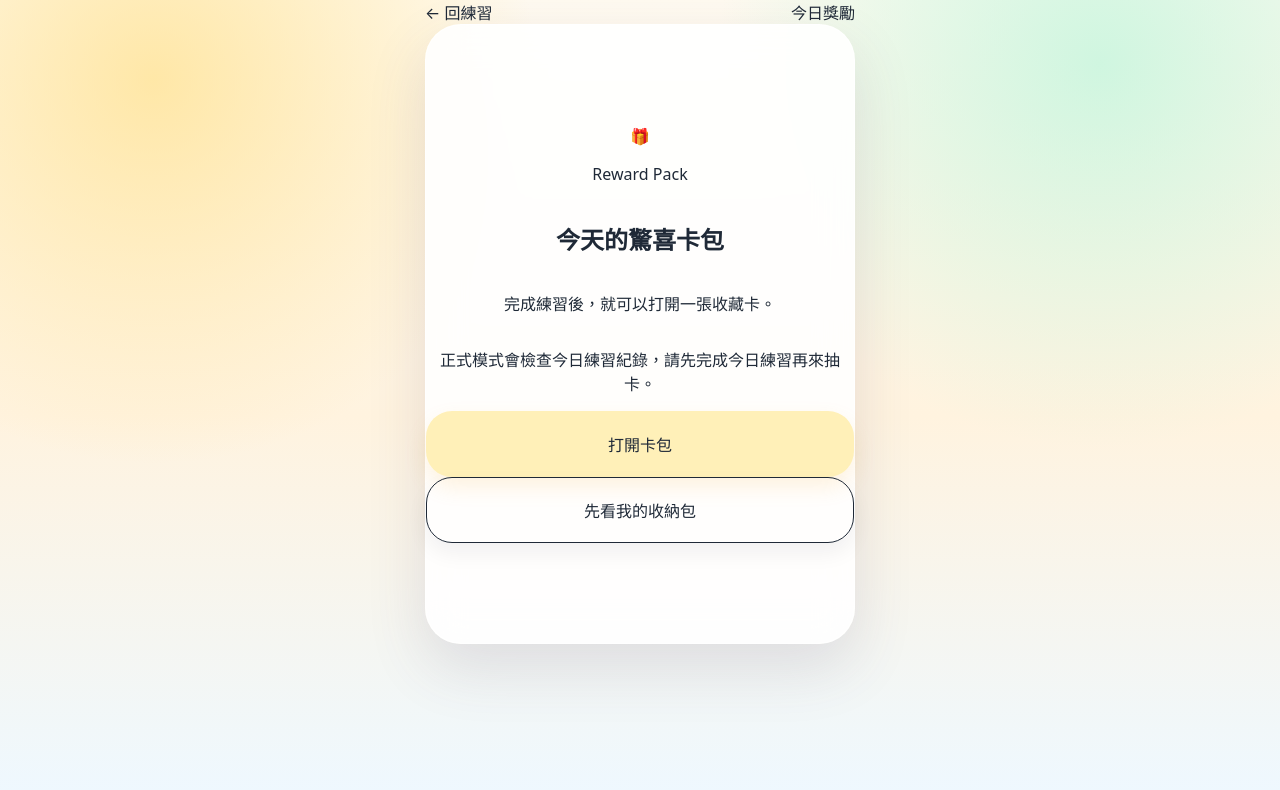
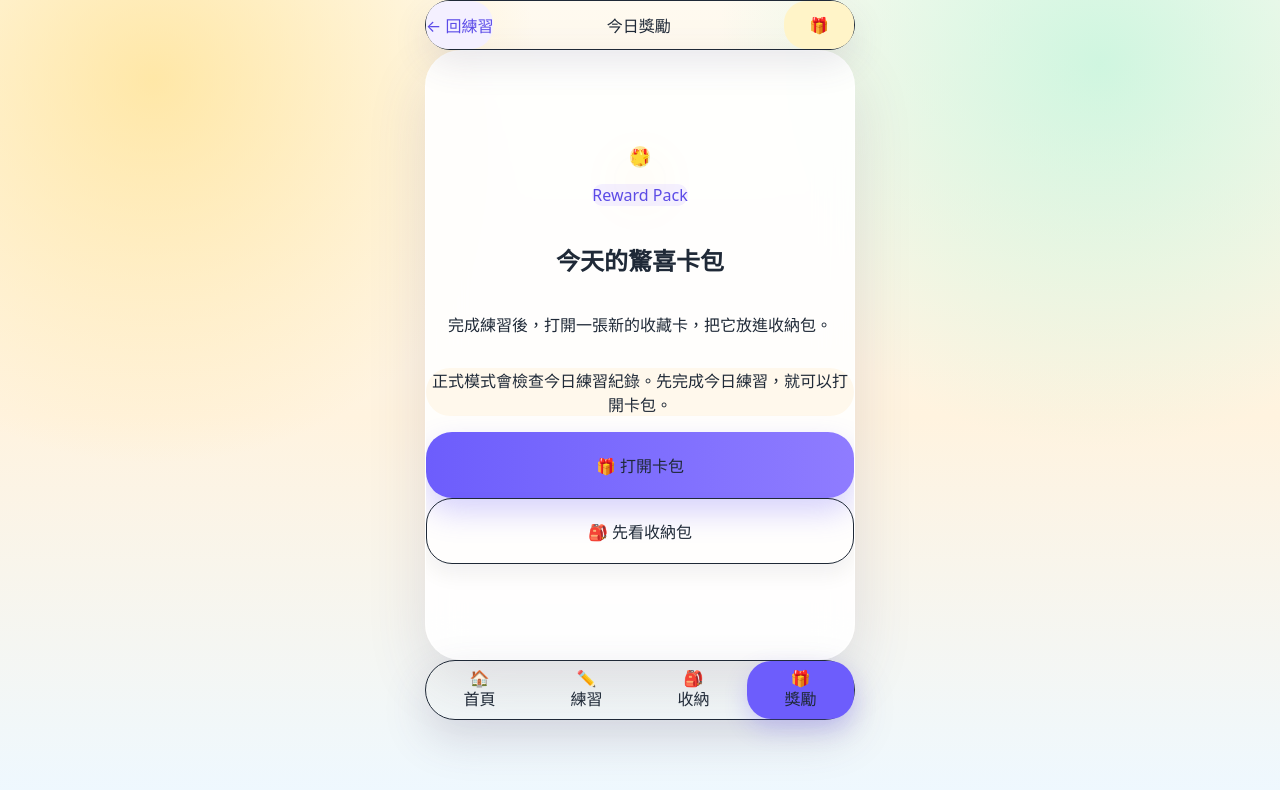
Before and after one commit to daisanity-svg/star-practice-pwa, a Next.js app: page /reward in a window 1280 px wide. Shown: the top 790 px of the page. Built offline with nearby package versions, Linux system fonts and the light colour scheme; no server answers.

Commit message:
Polish reward page UI

```diff
--- a/app/reward/page.tsx
+++ b/app/reward/page.tsx
@@ -1,6 +1,7 @@
 import Image from 'next/image';
-import Link from 'next/link';
 import { KidButton } from '@/components/KidButton';
+import { KidBottomNav } from '@/components/KidBottomNav';
+import { KidTopBar } from '@/components/KidTopBar';
 import { PhoneFrame } from '@/components/PhoneFrame';
 import { drawDailyReward } from '@/lib/actions/draw-reward';
 
@@ -9,6 +10,13 @@ const rarityLabel: Record<string, string> = {
   rare: '稀有',
   super_rare: '超稀有',
   legendary: '傳說'
+};
+
+const rarityStyle: Record<string, string> = {
+  common: 'bg-slate-100 text-slate-600',
+  rare: 'bg-[#dff0ff] text-blue-700',
+  super_rare: 'bg-[#f4e8ff] text-purple-700',
+  legendary: 'bg-[#fff0b8] text-amber-900'
 };
 
 type RewardPageProps = {
@@ -32,78 +40,79 @@ export default async function RewardPage({ searchParams }: RewardPageProps) {
 
   return (
     <PhoneFrame>
-      <div className="mb-4 flex items-center justify-between">
-        <Link href="/practice" className="rounded-full bg-white/80 px-4 py-3 text-base font-black text-slate-600 shadow-sm">
-          ← 回練習
-        </Link>
-        <div className="rounded-full bg-white/80 px-4 py-3 text-base font-black text-grape shadow-sm">
-          今日獎勵
-        </div>
-      </div>
+      <KidTopBar title="今日獎勵" backHref="/practice" backLabel="回練習" rightLabel="🎁" />
 
       {!shouldDraw ? (
-        <section className="kid-card flex min-h-[620px] flex-col items-center justify-center p-6 text-center">
-          <div className="flex h-36 w-36 items-center justify-center rounded-[42px] bg-butter text-7xl shadow-sm animate-bounce-soft">
+        <section className="kid-card flex min-h-[610px] flex-col items-center justify-center overflow-hidden p-6 text-center">
+          <div className="relative flex h-44 w-44 items-center justify-center rounded-[56px] bg-gradient-to-br from-[#fff0b8] via-[#ffe08a] to-[#d9fae8] text-8xl shadow-[0_24px_52px_rgba(245,158,11,0.22)] animate-bounce-soft">
             🎁
+            <span className="absolute -left-2 top-8 text-4xl">✨</span>
+            <span className="absolute -right-3 bottom-8 text-4xl">⭐</span>
           </div>
-          <p className="mt-8 text-base font-bold text-grape">Reward Pack</p>
-          <h1 className="mt-2 text-4xl font-black leading-tight text-ink">今天的驚喜卡包</h1>
+          <p className="mt-8 rounded-full bg-[#f4f0ff] px-5 py-2 text-base font-black text-[#5b4be8]">Reward Pack</p>
+          <h1 className="mt-4 text-4xl font-black leading-tight text-ink">今天的驚喜卡包</h1>
           <p className="mt-4 text-xl font-bold leading-relaxed text-slate-500">
-            完成練習後，就可以打開一張收藏卡。
+            完成練習後，打開一張新的收藏卡，把它放進收納包。
           </p>
           {!practiceRecordId ? (
-            <p className="mt-5 rounded-3xl bg-white px-4 py-3 text-base font-bold text-slate-500 shadow-sm">
-              正式模式會檢查今日練習紀錄，請先完成今日練習再來抽卡。
+            <p className="mt-5 rounded-[26px] bg-[#fff8ec] px-5 py-4 text-base font-bold leading-relaxed text-slate-500 shadow-sm">
+              正式模式會檢查今日練習紀錄。先完成今日練習，就可以打開卡包。
             </p>
           ) : null}
           <div className="mt-10 w-full space-y-3">
-            <KidButton href={drawHref} tone="butter">打開卡包</KidButton>
-            <KidButton href="/collection" tone="white">先看我的收納包</KidButton>
+            <KidButton href={drawHref} tone="primary">🎁 打開卡包</KidButton>
+            <KidButton href="/collection" tone="white">🎒 先看收納包</KidButton>
           </div>
         </section>
       ) : (
-        <section className="kid-card flex min-h-[620px] flex-col p-6 text-center">
-          <p className="text-base font-bold text-grape">New Card</p>
-          <h1 className="mt-2 text-4xl font-black leading-tight text-ink">
+        <section className="kid-card flex min-h-[610px] flex-col overflow-hidden p-6 text-center">
+          <p className="rounded-full bg-[#f4f0ff] px-5 py-2 text-base font-black text-[#5b4be8] self-center">New Card</p>
+          <h1 className="mt-4 text-4xl font-black leading-tight text-ink">
             {result?.ok ? (result.is_new ? '你獲得新卡！' : '卡片數量增加！') : '還不能抽卡'}
           </h1>
 
           <div className="mt-8 flex flex-1 flex-col items-center justify-center">
             {result?.ok && card ? (
-              <div className="w-full max-w-[260px] rounded-[34px] bg-white p-4 shadow-sm">
-                <div className="relative flex aspect-[3/4] items-center justify-center overflow-hidden rounded-[26px] bg-gradient-to-br from-skysoft to-butter">
+              <div className="relative w-full max-w-[286px] rounded-[40px] bg-white p-4 shadow-[0_24px_50px_rgba(77,68,111,0.18)]">
+                <div className="absolute -left-4 top-12 rotate-[-14deg] rounded-full bg-[#fff0b8] px-4 py-2 text-2xl shadow-sm">✨</div>
+                <div className="absolute -right-5 top-24 rotate-[12deg] rounded-full bg-[#d9fae8] px-4 py-2 text-2xl shadow-sm">⭐</div>
+                <div className="relative flex aspect-[3/4] items-center justify-center overflow-hidden rounded-[30px] bg-gradient-to-br from-[#dff0ff] via-[#fff8ec] to-[#fff0b8]">
                   {card.rendered_card_image_url ? (
-                    <Image src={card.rendered_card_image_url} alt={card.name} fill className="object-cover" sizes="260px" />
+                    <Image src={card.rendered_card_image_url} alt={card.name} fill className="object-cover" sizes="286px" />
                   ) : (
-                    <div className="text-7xl">{card.name.includes('車') ? '🚗' : card.name.includes('狗') ? '🐶' : '⭐'}</div>
+                    <div className="text-8xl">{card.name.includes('車') ? '🚗' : card.name.includes('狗') ? '🐶' : '⭐'}</div>
                   )}
                 </div>
-                <div className="mt-4 rounded-3xl bg-cream px-4 py-3">
-                  <p className="text-sm font-black text-grape">{card.series?.name ?? '收藏卡'}</p>
+                <div className="mt-4 rounded-[28px] bg-[#fff8ec] px-4 py-4">
+                  <p className="text-sm font-black text-[#5b4be8]">{card.series?.name ?? '收藏卡'}</p>
                   <h2 className="mt-1 text-2xl font-black text-ink">{card.name}</h2>
-                  <p className="mt-1 text-base font-bold text-slate-500">
-                    {card.card_no ? `${card.card_no}｜` : ''}{rarityLabel[card.rarity] ?? card.rarity}
-                  </p>
+                  <div className="mt-3 flex items-center justify-center gap-2">
+                    {card.card_no ? <span className="rounded-full bg-white px-3 py-1 text-sm font-black text-slate-500">{card.card_no}</span> : null}
+                    <span className={`rounded-full px-3 py-1 text-sm font-black ${rarityStyle[card.rarity] ?? rarityStyle.common}`}>
+                      {rarityLabel[card.rarity] ?? card.rarity}
+                    </span>
+                  </div>
                 </div>
               </div>
             ) : (
-              <div className="rounded-[34px] bg-white p-8 text-6xl shadow-sm">💤</div>
+              <div className="rounded-[40px] bg-white p-10 text-7xl shadow-sm">💤</div>
             )}
 
             <p className="mt-7 text-xl font-black leading-relaxed text-slate-600">
               {result?.message ?? '準備打開卡包'}
             </p>
             {result?.ok && typeof result.remaining_stock === 'number' ? (
-              <p className="mt-2 text-base font-bold text-slate-400">這張卡在卡包剩餘 {result.remaining_stock} 張</p>
+              <p className="mt-2 rounded-full bg-white px-4 py-2 text-base font-bold text-slate-400">這張卡在卡包剩餘 {result.remaining_stock} 張</p>
             ) : null}
           </div>
 
           <div className="mt-8 space-y-3">
-            <KidButton href="/collection" tone="butter">放進收納包</KidButton>
+            <KidButton href="/collection" tone="primary">🎒 放進收納包</KidButton>
             <KidButton href="/" tone="white">回首頁</KidButton>
           </div>
         </section>
       )}
+      <KidBottomNav />
     </PhoneFrame>
   );
 }
```
